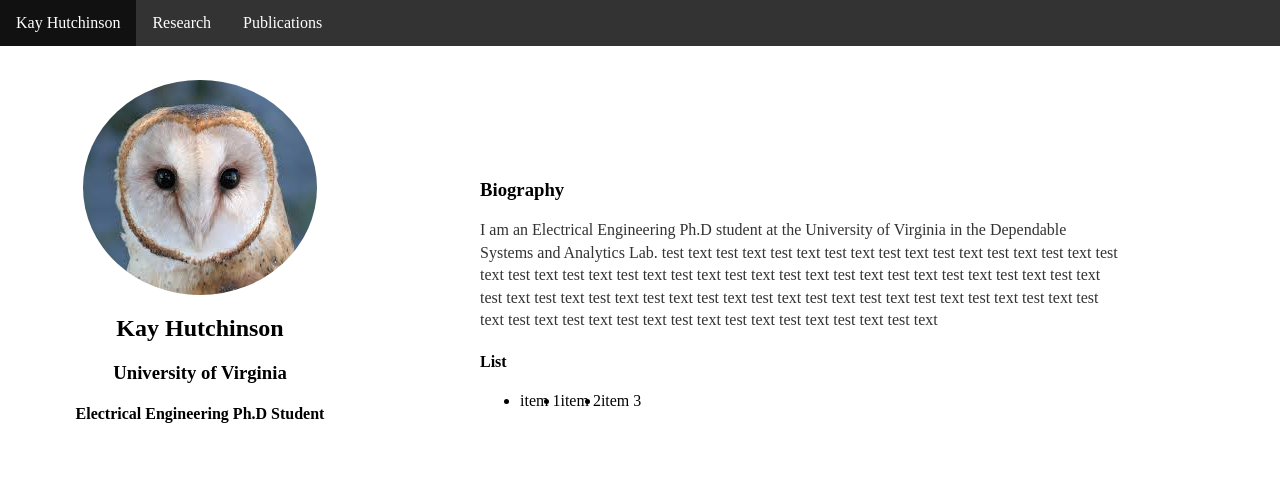
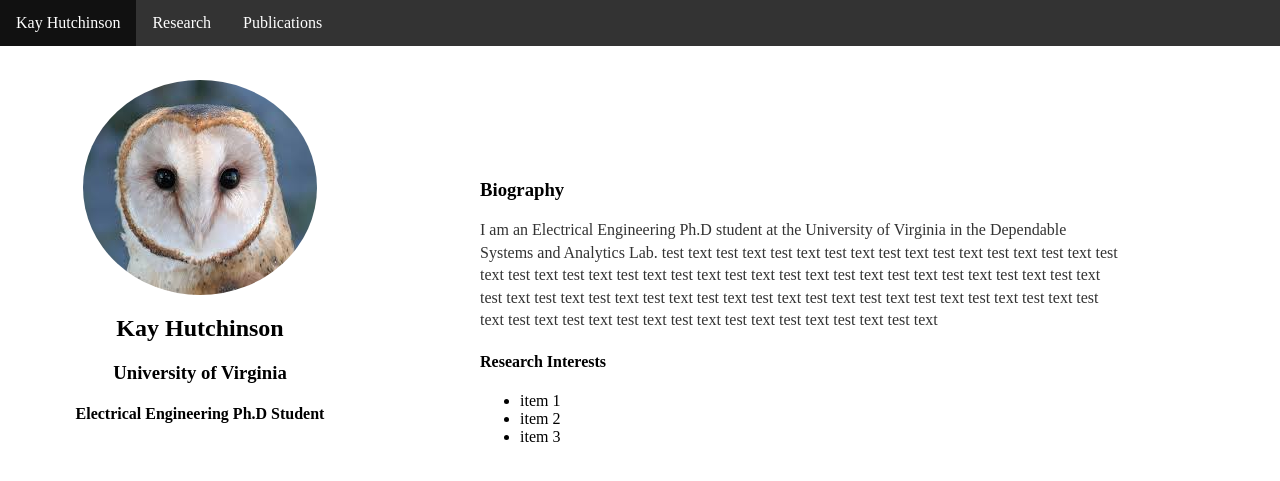
Before and after one commit to kch4fk/kch4fk.github.io, a Jekyll site: the page built from index.html, in a window 1280 px wide. Shown: the top 481 px of the page. Built offline with Jekyll 4.4.1, drawn with Linux system fonts in a browser that asks for light colours.

Commit message:
Update index.html

```diff
--- a/index.html
+++ b/index.html
@@ -16,11 +16,11 @@ title: Kay Hutchinson
 		<h3>Biography</h3>
 		<p>I am an Electrical Engineering Ph.D student at the University of Virginia in the Dependable Systems and Analytics Lab. test text test text test text test text test text test text test text test text test text test text test text test text test text test text test text test text test text test text test text test text test text test text test text test text test text test text test text test text test text test text test text test text test text test text test text test text test text test text test text test text</p>
 		<p>
-		<h4>List</h4>
+		<h4>Research Interests</h4>
 		<ul class="a">
-			<li class="list">item 1</li>
-			<li class="list">item 2</li>
-			<li class="list">item 3</li>
+			<li>item 1</li><br>
+			<li>item 2</li><br>
+			<li>item 3</li><br>
 		</ul>
 		</p>
 	</div>
```
